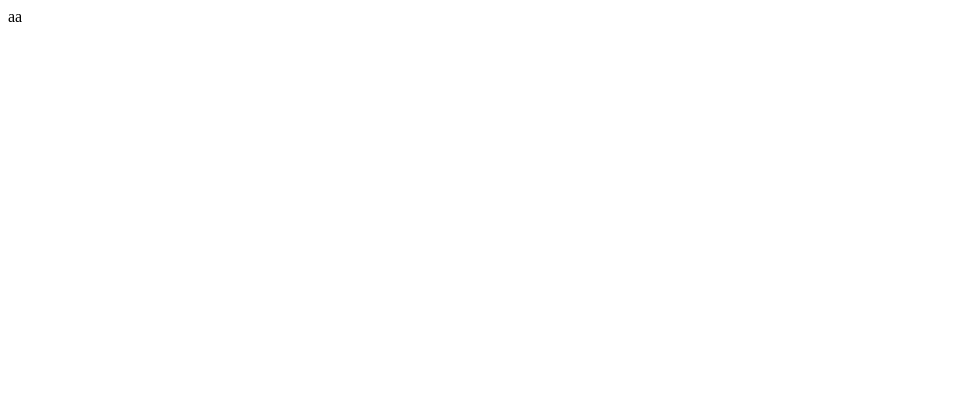
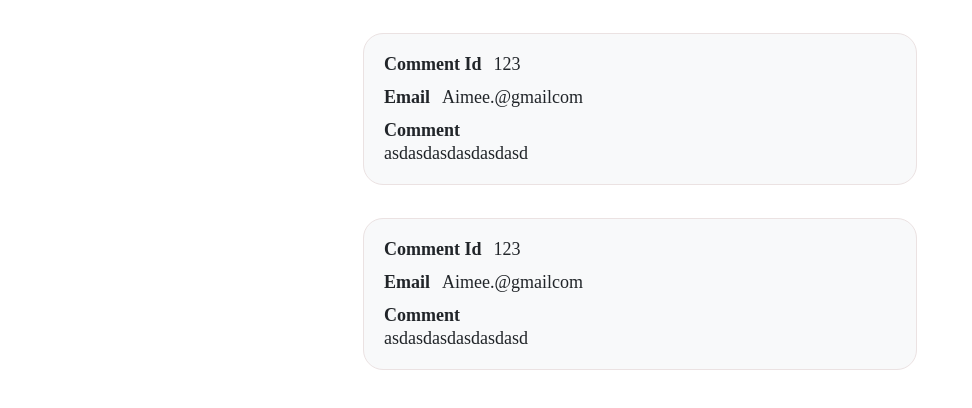
Before and after one commit to wogh002/assignment, a React (Create React App) app: page / in a window 1280 px wide. Shown: the top 408 px of the page, without its empty margins (0-972 px from the left). Built offline with nearby package versions, Linux system fonts and the light colour scheme.

Commit message:
🎨 style: infiniteScrollList 스타일 추가

```diff
--- a/src/app.jsx
+++ b/src/app.jsx
@@ -1,6 +1,8 @@
 import "./app.css";
+import InfiniteScrollList from "./components/infiniteScrollList";
+
 function App() {
-  return <div className="App">aa</div>;
+  return <InfiniteScrollList />;
 }
 
 export default App;
--- /dev/null
+++ b/src/components/infiniteScrollList.css
@@ -0,0 +1,10 @@
+ul {
+  width: 40%;
+  background: #f8f9fa;
+  border-radius: 20px;
+  padding: 20px;
+  margin: 0 auto;
+  margin-top: 33px;
+  margin-bottom: 14px;
+  border: 0.5px solid rgb(235, 226, 226);
+}
--- a/src/components/infiniteScrollList.jsx
+++ b/src/components/infiniteScrollList.jsx
@@ -1,5 +1,17 @@
 import React from "react";
-
-const InfiniteScrollList = (props) => <div>aaa</div>;
+import "./infiniteScrollList.css";
+import InfiniteScrollListItem from "./infiniteScrollListItem";
+const InfiniteScrollList = (props) => {
+  return (
+    <>
+      <ul>
+        <InfiniteScrollListItem />
+      </ul>
+      <ul>
+        <InfiniteScrollListItem />
+      </ul>
+    </>
+  );
+};
 
 export default InfiniteScrollList;
--- /dev/null
+++ b/src/components/infiniteScrollListItem.css
@@ -0,0 +1,22 @@
+h1 {
+  color: #212529;
+  font-size: 18px;
+  line-height: 1.166666666666667;
+  font-weight: 600;
+  display: inline-block;
+  margin-right: 12px;
+}
+span {
+  font-size: 18px;
+  line-height: 1.166666666666667;
+  color: #212529;
+}
+.idContainer,
+.emailContainer {
+  margin-bottom: 12px;
+}
+.commentContainer h1 {
+  display: block;
+  margin-right: 0;
+  margin-bottom: 2px;
+}
--- /dev/null
+++ b/src/components/infiniteScrollListItem.jsx
@@ -0,0 +1,22 @@
+import React from "react";
+import "./infiniteScrollListItem.css";
+const InfiniteScrollListItem = (props) => {
+  return (
+    <li>
+      <div className="idContainer">
+        <h1>Comment Id </h1>
+        <span>123</span>
+      </div>
+      <div className="emailContainer">
+        <h1>Email </h1>
+        <span>Aimee.@gmailcom</span>
+      </div>
+      <div className="commentContainer">
+        <h1>Comment</h1>
+        <span>asdasdasdasdasdasd</span>
+      </div>
+    </li>
+  );
+};
+
+export default InfiniteScrollListItem;
--- a/src/index.css
+++ b/src/index.css
@@ -0,0 +1,124 @@
+html,
+body,
+div,
+span,
+applet,
+object,
+iframe,
+h1,
+h2,
+h3,
+h4,
+h5,
+h6,
+p,
+blockquote,
+pre,
+a,
+abbr,
+acronym,
+address,
+big,
+cite,
+code,
+del,
+dfn,
+em,
+img,
+ins,
+kbd,
+q,
+s,
+samp,
+small,
+strike,
+strong,
+sub,
+sup,
+tt,
+var,
+b,
+u,
+i,
+center,
+dl,
+dt,
+dd,
+ol,
+ul,
+li,
+fieldset,
+form,
+label,
+legend,
+table,
+caption,
+tbody,
+tfoot,
+thead,
+tr,
+th,
+td,
+article,
+aside,
+canvas,
+details,
+embed,
+figure,
+figcaption,
+footer,
+header,
+hgroup,
+menu,
+nav,
+output,
+ruby,
+section,
+summary,
+time,
+mark,
+audio,
+video {
+  margin: 0;
+  padding: 0;
+  border: 0;
+  font-size: 100%;
+  font: inherit;
+  vertical-align: baseline;
+}
+/* HTML5 display-role reset for older browsers */
+article,
+aside,
+details,
+figcaption,
+figure,
+footer,
+header,
+hgroup,
+menu,
+nav,
+section {
+  display: block;
+}
+body {
+  line-height: 1;
+}
+ol,
+ul {
+  list-style: none;
+}
+blockquote,
+q {
+  quotes: none;
+}
+blockquote:before,
+blockquote:after,
+q:before,
+q:after {
+  content: "";
+  content: none;
+}
+table {
+  border-collapse: collapse;
+  border-spacing: 0;
+}
```
